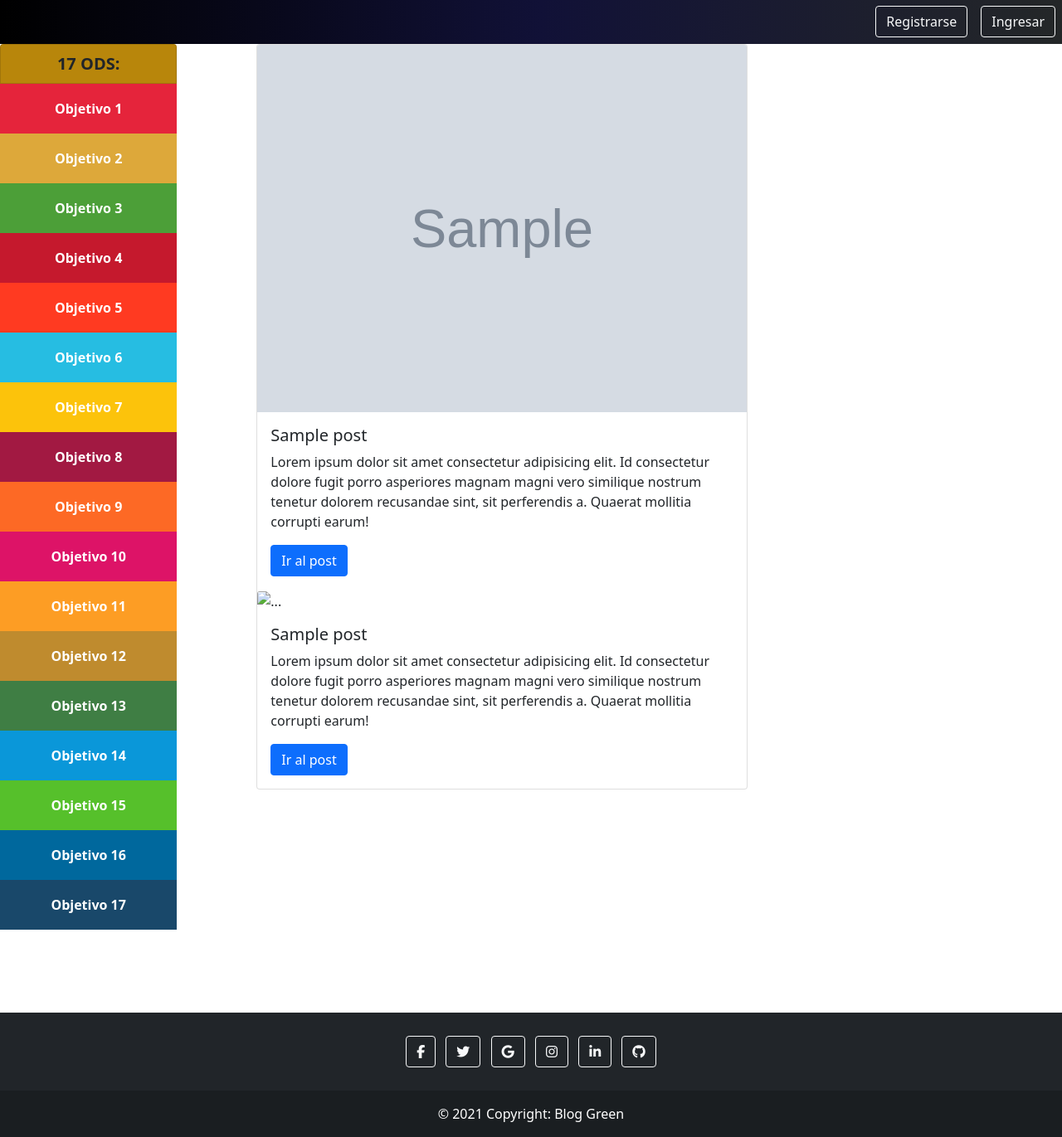
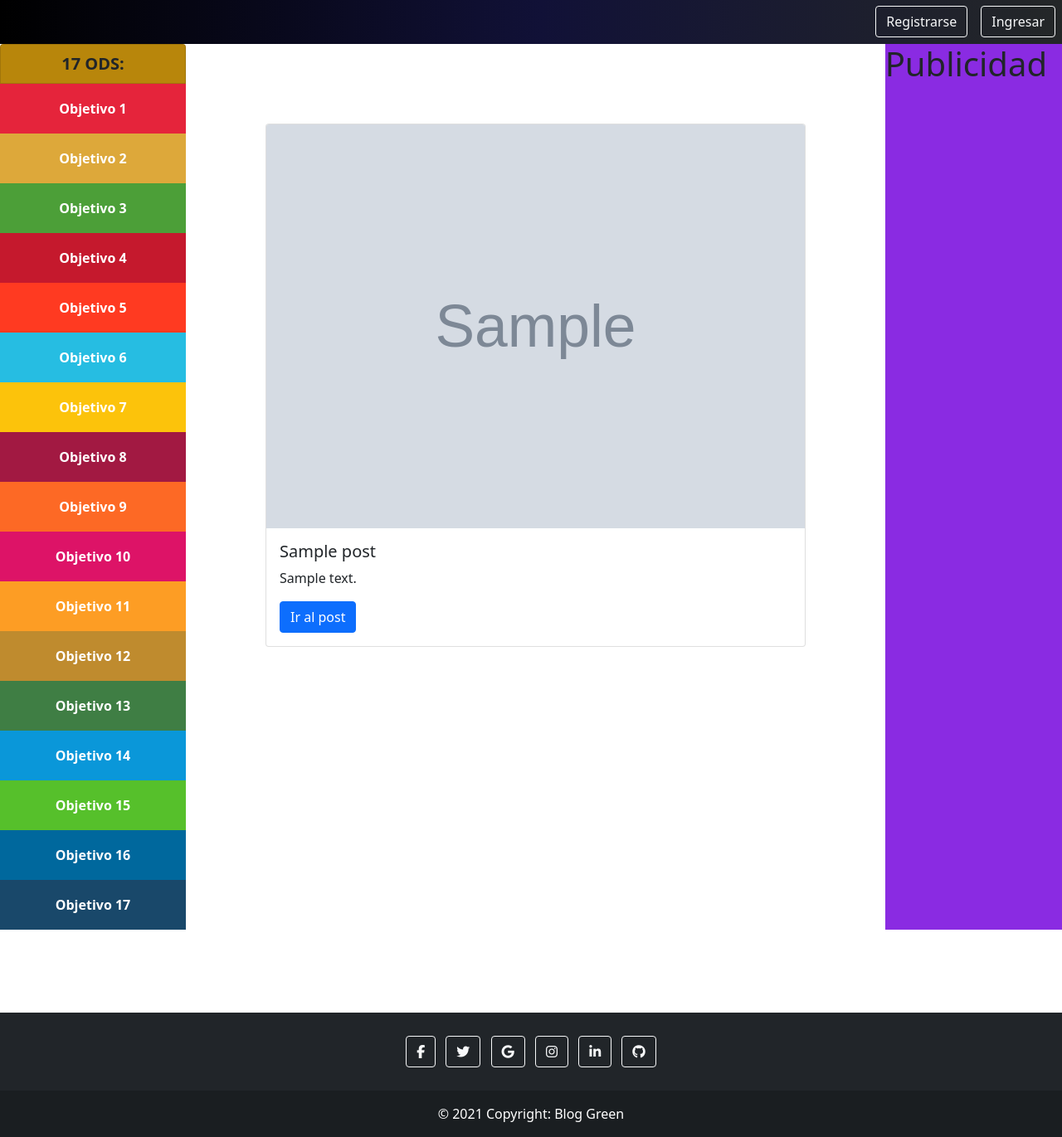
Before and after one commit to Dihue/grupo_13, a Django app: template repositorio/bloggreen/templates/index.html in a window 1280 px wide. Shown: the part 105-1476 px from the top of the page at 83% size. Run offline with Django 3.2, Linux system fonts and the light colour scheme; tables that the repository leaves empty hold one stand-in row (values such as "Sample post"); the template is opened without the code that fills it: values that come from a table or form of the project are taken from there, most other values are stand-ins (such as "Sample title", 1, 10 or a date in 2020); grey boxes marked "Sample" are stand-in pictures; parts of the project's set-up code (start-up, migrations or seed data) failed here and were passed over; some libraries are stand-ins or nearby versions.

Commit message:
Se muestra ultimo post en index

```diff
--- a/repositorio/bloggreen/bloggreen/views.py
+++ b/repositorio/bloggreen/bloggreen/views.py
@@ -1,7 +1,10 @@
 from django.shortcuts import render
+from apps.posts.models import Post
 
 def Inicio(request):
-    return render(request, 'index.html')
+    post = Post.objects.filter().last()
+    context = {'post':post}
+    return render(request, 'index.html', context)
 
 def Login(request):
     return render(request,'usuarios/login.html')
--- a/repositorio/bloggreen/templates/index.html
+++ b/repositorio/bloggreen/templates/index.html
@@ -13,8 +13,8 @@
 
 {% block content %}
     <div class="row g-0">
-        <div class="col-2">
-            <nav class="list-group" id="lista_categorias">
+        <div class="col-3 pe-5">
+            <nav class="list-group pe-5" id="lista_categorias">
                 <a class="list-group-item list-group-item-action d-flex justify-content-center" id="TITULO_ODS">
                     17 ODS:
                 </a>
@@ -105,41 +105,38 @@
             </nav>
         </div>
 
-        <div class="col-6 ms-5 ps-5" id= "blog_ciudad">
-            <div class="" id="blog_ciudad">
+        <div class="col-7 pe-5 pt-5" id= "blog_ciudad">
+            <div class="pt-5 pe-5" id="blog_ciudad">
                 <div class="card">
-                    {% if latest %}
-                        {% for post in latest %}
+                {% if post %}
                     <div>
-                                {% if post.thumbnail %}
-                                    <img src="{{ p.thumbnail.url }}" class="card-img-top" alt="...">
+                        {% if post.thumbnail.url %}
+                            <img src="{{ post.thumbnail.url }}" class="card-img-top" alt="...">
                         {% else %}
                             <img src="{% static 'base/img/ciudad.jpg' %}" class="card-img-top" alt="...">
                         {% endif %}
                     </div>
                     <div class="card-body">
                         <h5 class="card-title">{{ post.title }}</h5>
-                                <p class="card-text">Lorem ipsum dolor sit amet consectetur adipisicing elit. Id consectetur dolore fugit porro asperiores magnam magni vero similique nostrum tenetur dolorem recusandae sint, sit perferendis a. Quaerat mollitia corrupti earum!</p>
+                        <p class="card-text">{{ post.content }}</p>
                         <a href="#" class="btn btn-primary">Ir al post</a>
                     </div>
-                        {% endfor %}
-                    {% endif %}
-                    {% for post in posts %}
+                {% else %}
                     <div>
-                                {% if post.thumbnail %}
-                                    <img src="{{ p.portada.url }}" class="card-img-top" alt="...">
-                                {% else %}
                         <img src="{% static 'base/img/ciudad.jpg' %}" class="card-img-top" alt="...">
+                    </div>
+                    <div class="card-body">
+                        <h5 class="card-title">Titulo de ejemplo</h5>
+                        <p class="card-text">Lorem ipsum dolor sit amet consectetur adipisicing elit. Sint fugiat, excepturi, officiis ea animi inventore tempora similique veritatis sapiente eum sequi, ad exercitationem quis dicta. Ex accusantium architecto quisquam totam.</p>
+                    </div>
                 {% endif %}
                 </div>
-                            <div class="card-body">
-                                <h5 class="card-title">{{ post.title }}</h5>
-                                <p class="card-text">Lorem ipsum dolor sit amet consectetur adipisicing elit. Id consectetur dolore fugit porro asperiores magnam magni vero similique nostrum tenetur dolorem recusandae sint, sit perferendis a. Quaerat mollitia corrupti earum!</p>
-                                <a href="#" class="btn btn-primary">Ir al post</a>
             </div>
-                    {% endfor %}
+        </div>
 
-                </div>
+        <div class="col-2" style="background: blueviolet;">
+            <div class="">
+                <h1>Publicidad</h1>
             </div>
         </div>
     </div>
--- a/repositorio/bloggreen/templates/post/postShow.html
+++ b/repositorio/bloggreen/templates/post/postShow.html
@@ -44,8 +44,8 @@
             {% if user.is_authenticated %}
                 <form method="post" action="{% url 'posts:likesPost' post.id %}">
                     {% csrf_token %}
-                    {% if liked %}
-                        <button type="submit" value="{{ post.id }}" name="post_id" class="btn btn-unlike btn-sm">Ya no me gusta</button>
+                    {% if object.like %}
+                        <button type="submit" value="{{ post.id }}" name="post_id" class="btn btn-unlike btn-sm ">Ya no me gusta</button>
                     {% else %}
                         <button type="submit" value="{{ post.id }}" name="post_id" class="btn btn-like btn-sm">Me gusta</button>
                     {% endif %}
```
Also changed, not shown: repositorio/bloggreen/apps/posts/views.py (+2 -31 lines). Lines whose indentation alone changed are shown as unchanged.
